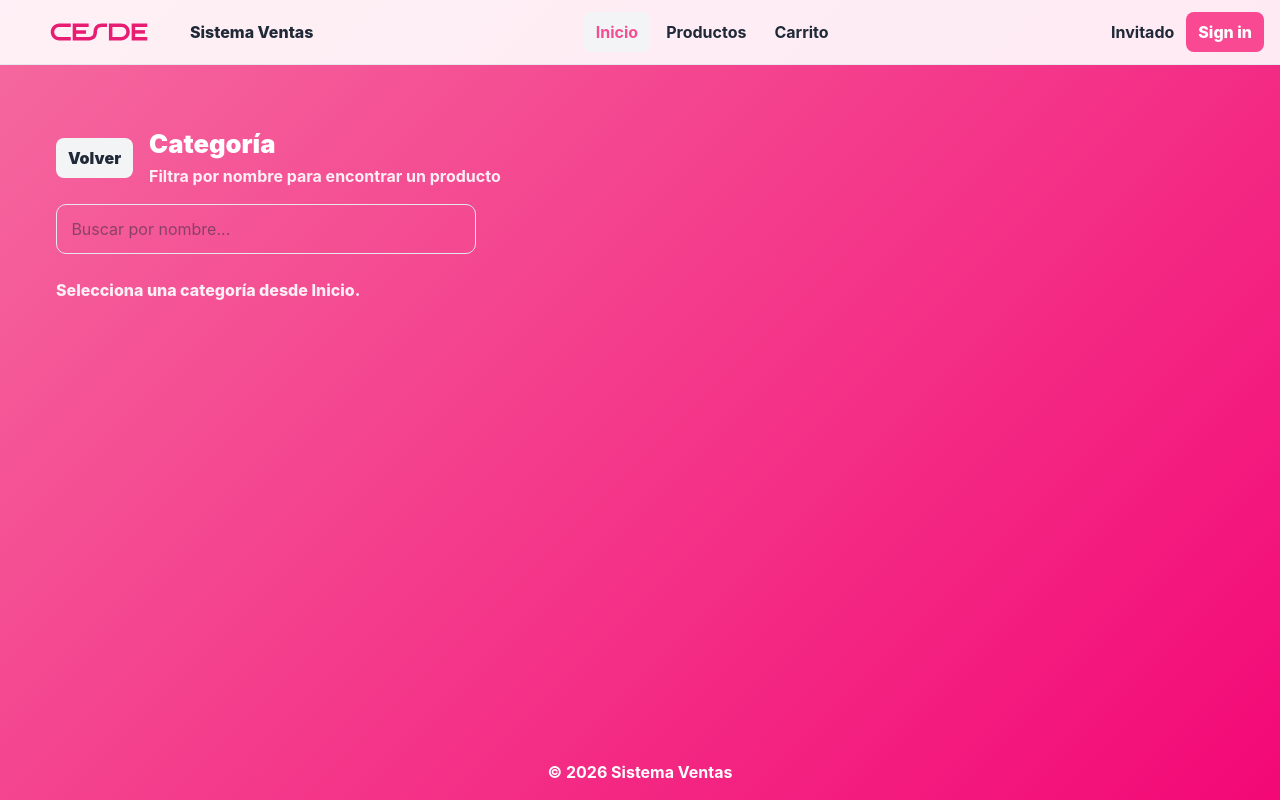
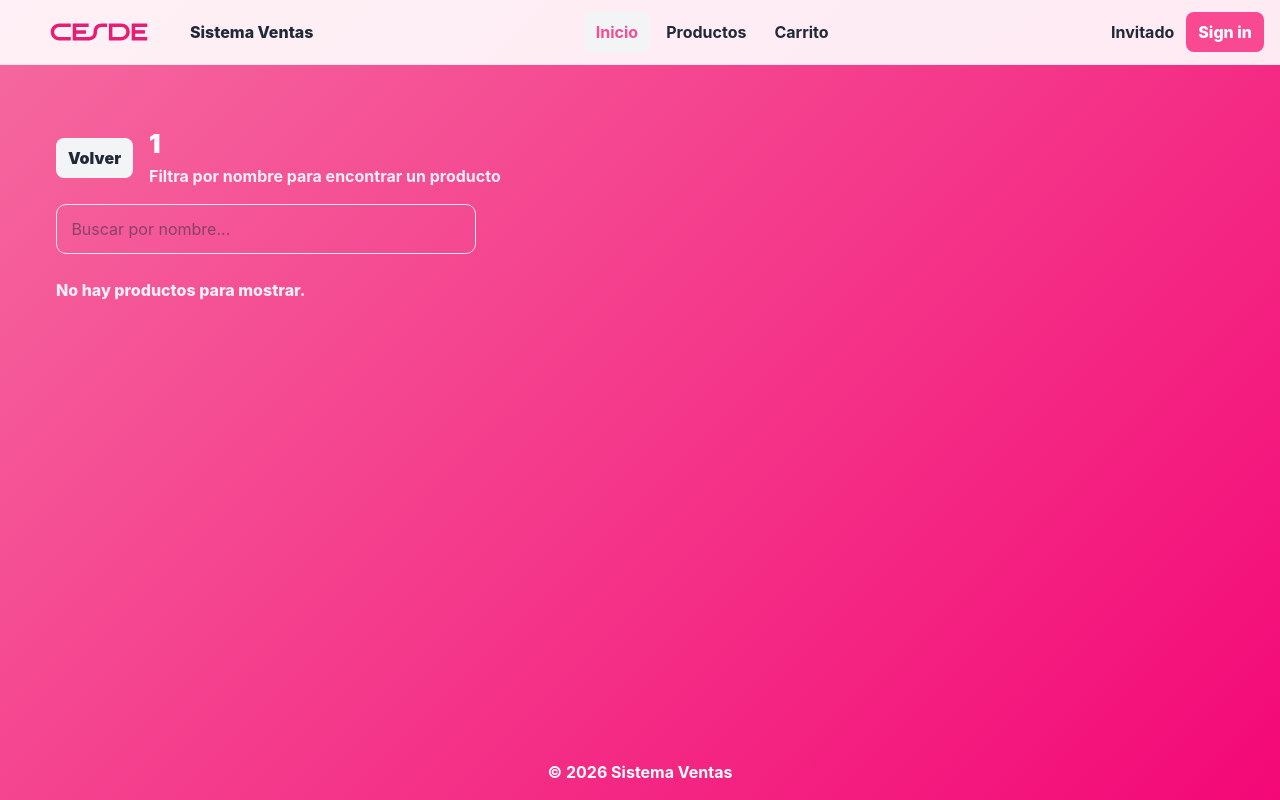
Before and after one commit to lgoenaga/frontend-II-2026-react, a React (Vite) app: page /category/1 in a window 1280 px wide. Built offline with nearby package versions, Linux system fonts and the light colour scheme; the HTML template or start-up script is replaced by a standard one.

Commit message:
refactor: migrate category navigation to route params

```diff
--- a/src/pages/CategoryProducts.jsx
+++ b/src/pages/CategoryProducts.jsx
@@ -1,4 +1,5 @@
 import { useMemo, useState } from 'react';
+import { useNavigate, useParams } from 'react-router-dom';
 
 import ProductCard from '../components/ProductCard';
 import ProductDetailsModal from '../components/ProductDetailsModal';
@@ -6,11 +7,18 @@ import styles from '../styles/CategoryProducts.module.css';
 import productListStyles from '../styles/ProductList.module.css';
 import { loadProducts } from '../utils/productsStorage';
 
-function CategoryProducts({ category, onBack, cartItems, onAddToCart }) {
+function CategoryProducts({ cartItems, onAddToCart }) {
   const [query, setQuery] = useState('');
   const [selectedProduct, setSelectedProduct] = useState(null);
   const [isModalOpen, setIsModalOpen] = useState(false);
   const [productsState] = useState(loadProducts);
+  const navigate = useNavigate();
+  const { categoryName } = useParams();
+
+  const category = useMemo(
+    () => (categoryName ? decodeURIComponent(categoryName) : null),
+    [categoryName]
+  );
 
   const cartQuantityByProductId = useMemo(
     () => new Map(cartItems.map((item) => [item.id, item.quantity])),
@@ -45,7 +53,7 @@ function CategoryProducts({ category, onBack, cartItems, onAddToCart }) {
   return (
     <section className={styles.container}>
       <header className={styles.header}>
-        <button type="button" className={styles.btnBack} onClick={onBack}>
+        <button type="button" className={styles.btnBack} onClick={() => navigate('/')}>
           Volver
         </button>
 
--- a/src/pages/Home.jsx
+++ b/src/pages/Home.jsx
@@ -1,10 +1,12 @@
 import { useMemo, useState } from 'react';
+import { useNavigate } from 'react-router-dom';
 
 import homeStyles from '../styles/Home.module.css';
 import { loadProducts } from '../utils/productsStorage';
 
-function Home({ onOpenCategory }) {
+function Home() {
   const [productsState] = useState(loadProducts);
+  const navigate = useNavigate();
 
   const categoryTiles = useMemo(() => {
     const bestByCategory = new Map();
@@ -47,7 +49,7 @@ function Home({ onOpenCategory }) {
             key={category}
             type="button"
             className={homeStyles.categoryTile}
-            onClick={() => onOpenCategory?.(category)}
+            onClick={() => navigate(`/category/${encodeURIComponent(category)}`)}
             aria-label={`Ver productos de ${category}`}
           >
             <img className={homeStyles.categoryImage} src={product.image} alt={product.name} />
```
